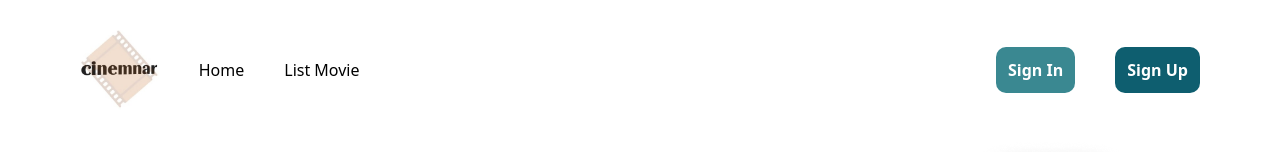
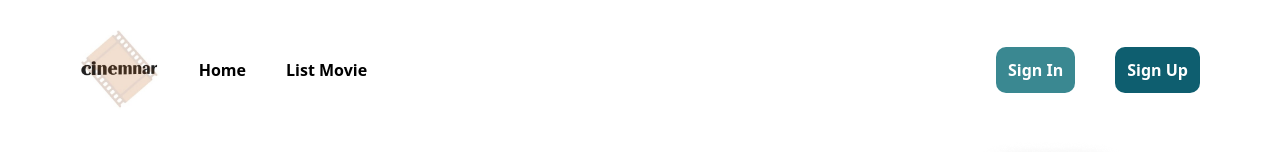
Before and after one commit to PututN/fw12-frontend, a React (Create React App) app: page / in a window 1280 px wide. Shown: the top 152 px of the page. Built offline with nearby package versions, Linux system fonts and the light colour scheme; no server answers.

Commit message:
add styling nav

```diff
--- a/src/components/NavBarAfterLogin.js
+++ b/src/components/NavBarAfterLogin.js
@@ -17,12 +17,12 @@ const NavBarAfterLogin = () => {
           </ul>
           <ul className="ml-[40px]">
             <li>
-              <Link to="/">Home</Link>
+              <Link to="/" className="font-semibold	text-base	leading-5	">Home</Link>
             </li>
           </ul>
           <ul className="ml-[40px]">
             <li>
-              <Link to="/ViewAll">List Movie</Link>
+              <Link to="/ViewAll" className="font-semibold	text-base	leading-5	">List Movie</Link>
             </li>
           </ul>
         </div>
--- a/src/components/Navbar.js
+++ b/src/components/Navbar.js
@@ -15,12 +15,12 @@ const Navbar = () => {
           </ul>
           <ul className="ml-[40px]">
             <li>
-              <Link to="/">Home</Link>
+              <Link to="/" className="font-semibold	text-base	leading-5	">Home</Link>
             </li>
           </ul>
           <ul className="ml-[40px]">
             <li>
-              <Link to="/ViewAll">List Movie</Link>
+              <Link to="/ViewAll" className="font-semibold	text-base	leading-5	">List Movie</Link>
             </li>
           </ul>
         </div>
```
